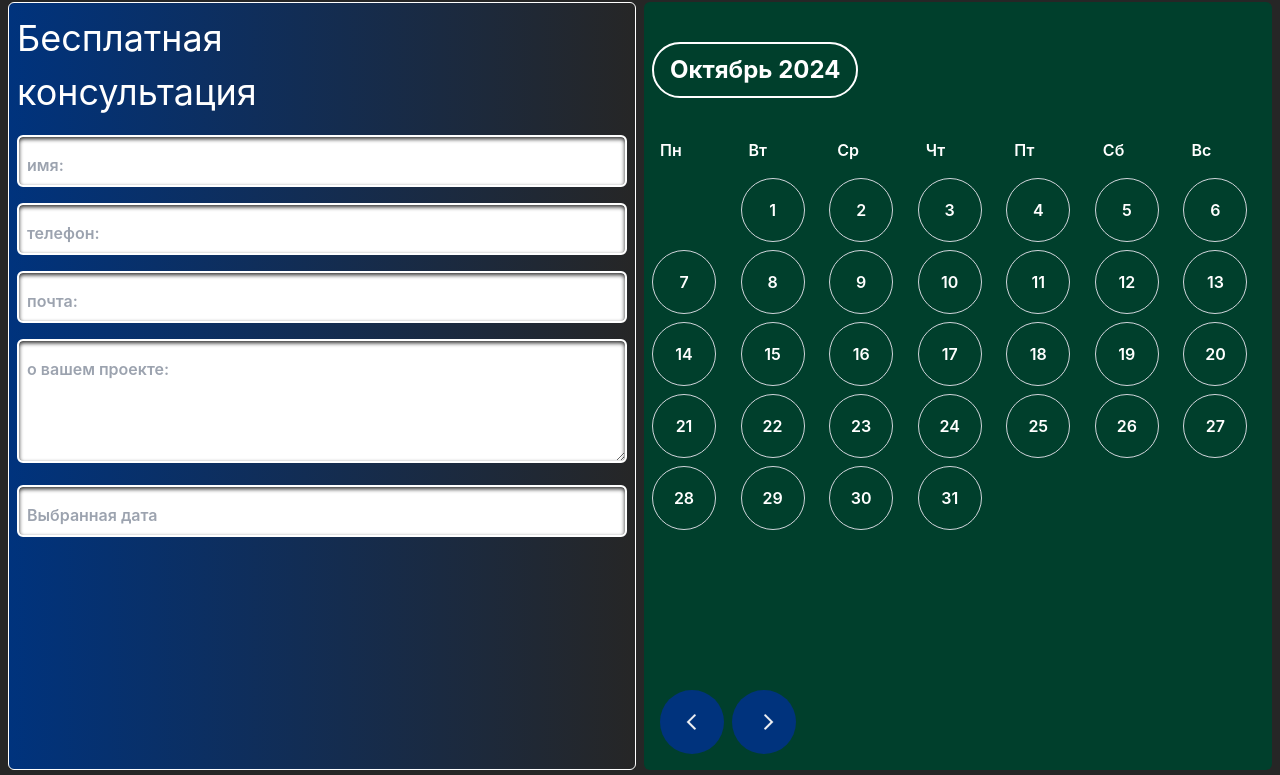
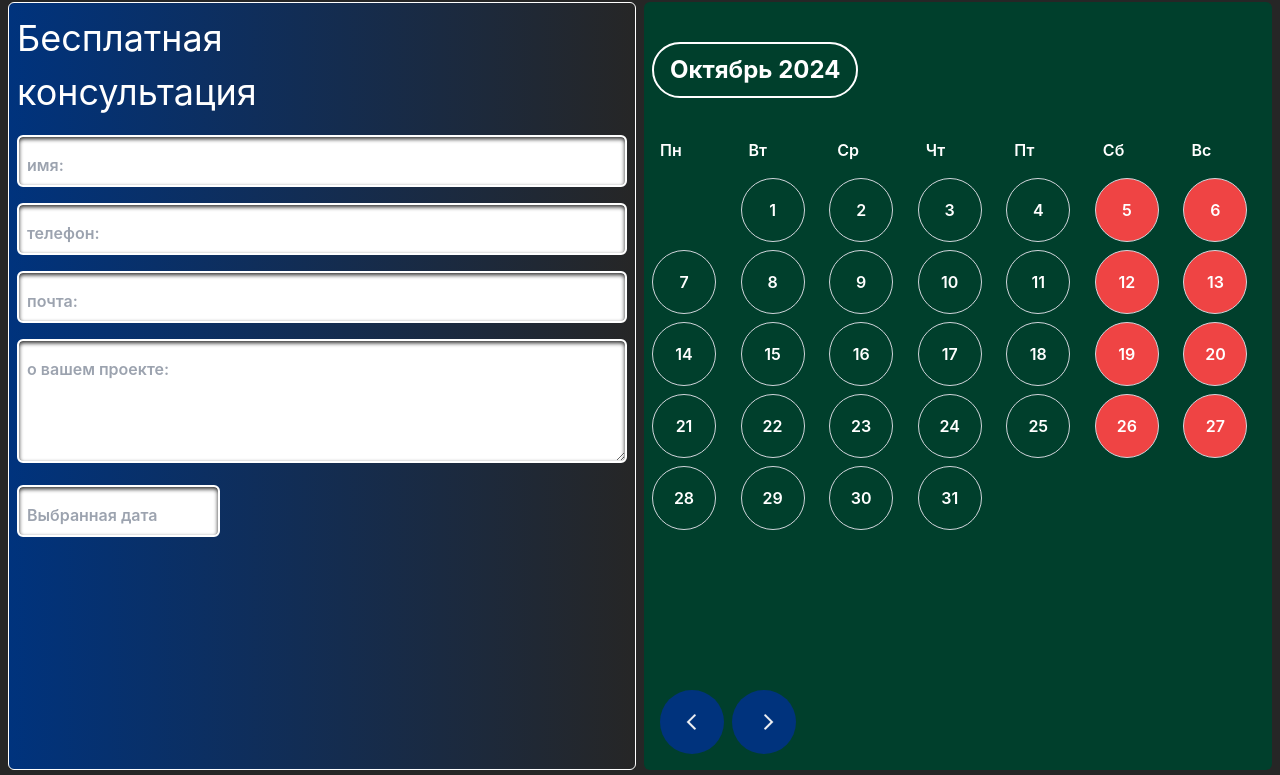
Before and after one commit to vover11/alateya, a website: page index.html in a window 1280 px wide. Shown: the part 5534-6309 px from the top of the page. Drawn offline with Linux system fonts and the light colour scheme; a web font is replaced by a local one.

Commit message:
Add files via upload

```diff
--- a/calendar.js
+++ b/calendar.js
@@ -48,15 +48,17 @@ function renderCalendar(year, month) {
     // Добавляем числа дней месяца
     for (let i = 1; i <= daysInMonth; i++) {
         const dayElement = document.createElement('div');
-        dayElement.className = ' text-white rounded-full p-2 border border-gray-300 w-10 h-10 md:w-16 md:h-16 flex items-center justify-center cursor-pointer';
+        dayElement.className = 'text-white rounded-full p-2 border border-gray-300 w-10 h-10 md:w-16 md:h-16 flex items-center justify-center cursor-pointer';
         dayElement.textContent = i;
 
         // Определяем день недели для текущего дня
         const currentDayOfWeek = new Date(year, month, i).getDay();
 
-        // Устанавливаем красный цвет для субботы и воскресенья
+        // Устанавливаем стили для субботы и воскресенья
         if (currentDayOfWeek === 0 || currentDayOfWeek === 6) { // 0 - Воскресенье, 6 - Суббота
-            dayElement.classList.add('text-error'); // добавьте класс для красного цвета
+            dayElement.classList.add('bg-error'); // Используем bg-error для фона выходных
+            dayElement.classList.remove('text-white'); // Убираем белый текст
+            dayElement.classList.add('text-white'); // Оставляем белый текст для контраста на красном фоне
         }
 
         // Добавляем событие для выбора дня
@@ -72,7 +74,7 @@ function renderCalendar(year, month) {
 
             // Убираем выделение с предыдущего выбранного дня
             if (selectedDayElement) {
-                selectedDayElement.classList.remove('bg-primary', );
+                selectedDayElement.classList.remove('bg-primary');
             }
 
             // Применяем стили к текущему выбранному дню
--- a/index.html
+++ b/index.html
@@ -492,7 +492,7 @@
                 <textarea id="message" name="message" rows="4" cols="50" required placeholder="о вашем проекте:"
                     class="bg-primaryy-200 font-semibold text-black text-md 2xl:text-5x border-2 border-white w-full pt-4 pb-2 px-2 mb-4 rounded-md shadow-inner shadow-warning"></textarea>
                 <input type="text" id="selectedDate" name="selectedDate" placeholder="Выбранная дата"
-                    class="font-semibold text-black text-md 2xl:text-5x border-2 border-white w-full pt-4 pb-2 px-2 mb-4 rounded-md shadow-inner shadow-warning"
+                    class="w-1/3 font-semibold text-black text-md 2xl:text-5x border-2 border-white w-full pt-4 pb-2 px-2 mb-4 rounded-md shadow-inner shadow-warning"
                     readonly />
                 <!-- <div id="optionWords" class="option-words-field mb-4"></div> -->
                 <!-- <button type="submit" class="bg-blue-500 text-white px-4 py-2 rounded-md hover:bg-blue-600">Отправить</button> -->
```
Also changed, not shown: output.css.
